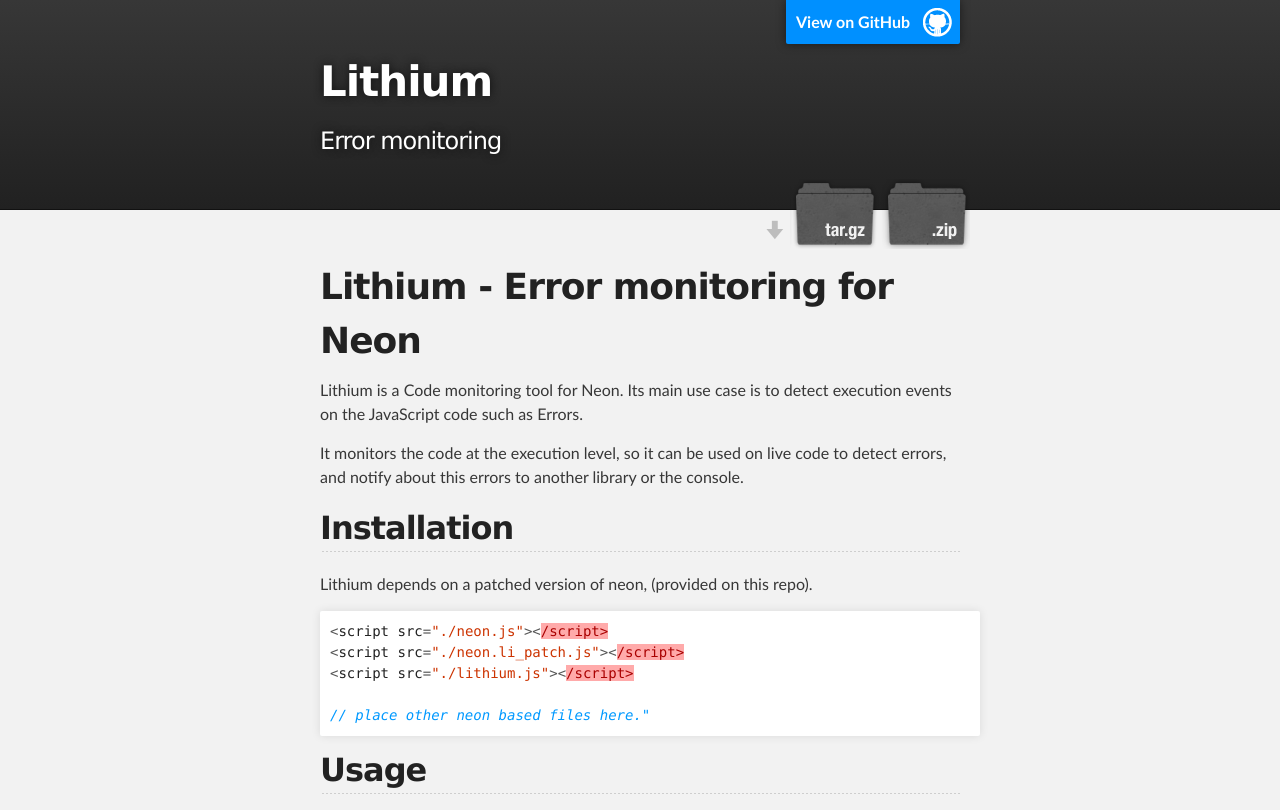
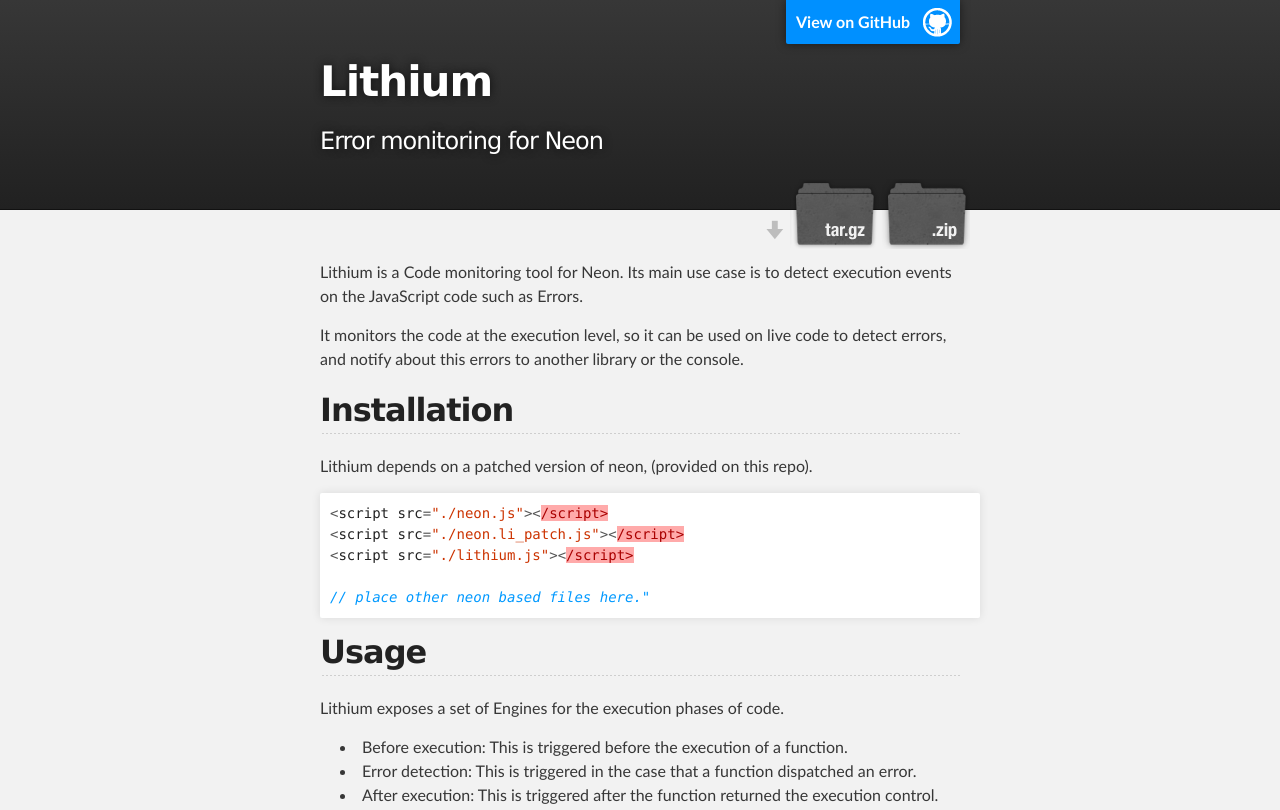
Before and after one commit to freshout-dev/lithium, a plain HTML site: page index.html in a window 1280 px wide. Shown: the top 810 px of the page. Drawn offline with Linux system fonts and the light colour scheme.

```diff
--- a/index.html
+++ b/index.html
@@ -4,7 +4,7 @@
   <head>
     <meta charset='utf-8' />
     <meta http-equiv="X-UA-Compatible" content="chrome=1" />
-    <meta name="description" content="Lithium : Error monitoring" />
+    <meta name="description" content="Lithium : Error monitoring for Neon" />
 
     <link rel="stylesheet" type="text/css" media="screen" href="stylesheets/stylesheet.css">
 
@@ -19,7 +19,7 @@
           <a id="forkme_banner" href="https://github.com/freshout-dev/lithium">View on GitHub</a>
 
           <h1 id="project_title">Lithium</h1>
-          <h2 id="project_tagline">Error monitoring</h2>
+          <h2 id="project_tagline">Error monitoring for Neon</h2>
 
             <section id="downloads">
               <a class="zip_download_link" href="https://github.com/freshout-dev/lithium/zipball/master">Download this project as a .zip file</a>
@@ -31,10 +31,7 @@
     <!-- MAIN CONTENT -->
     <div id="main_content_wrap" class="outer">
       <section id="main_content" class="inner">
-        <h1>
-<a name="lithium---error-monitoring-for-neon" class="anchor" href="#lithium---error-monitoring-for-neon"><span class="octicon octicon-link"></span></a>Lithium - Error monitoring for Neon</h1>
-
-<p>Lithium is a Code monitoring tool for Neon. Its main use case is to detect execution events on the JavaScript code such as Errors.</p>
+        <p>Lithium is a Code monitoring tool for Neon. Its main use case is to detect execution events on the JavaScript code such as Errors.</p>
 
 <p>It monitors the code at the execution level, so it can be used on live code to detect errors, and notify about this errors to another library or the console.</p>
 
```
Also changed, not shown: params.json (+1 -1 lines).
